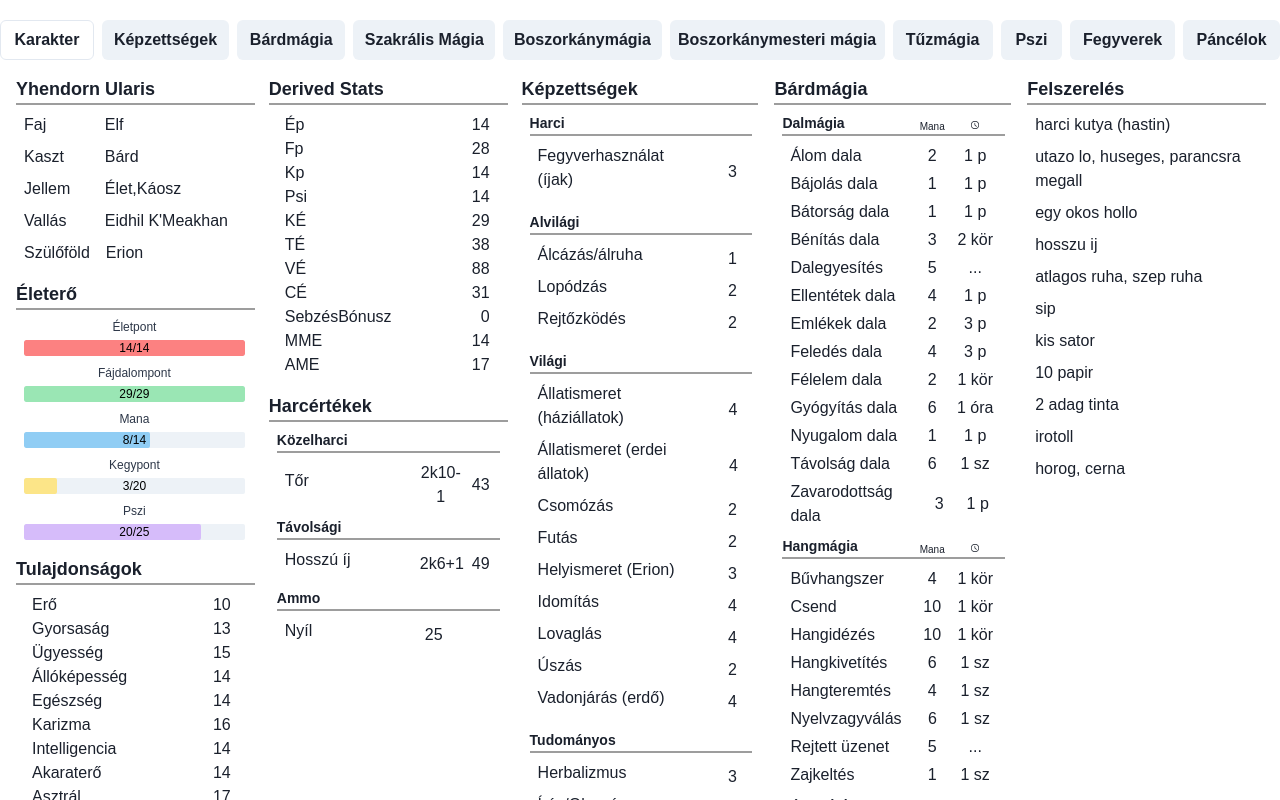
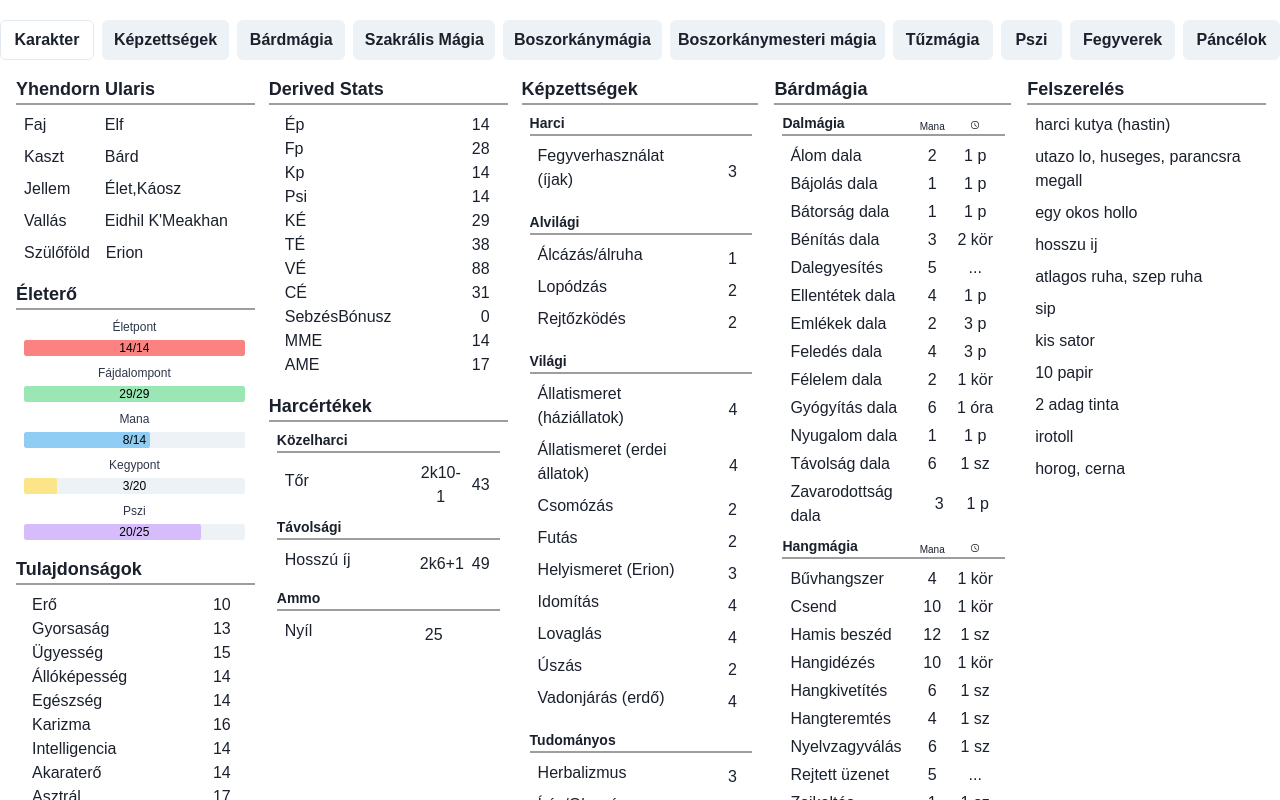
Before and after one commit to codex-magica/codex-magica.github.io, a React (Create React App) app: page / in a window 1280 px wide. Built offline with nearby package versions, Linux system fonts and the light colour scheme; a web font is replaced by a local one.

Commit message:
updating mana

```diff
--- a/src/components/character/sheet/BardSpellsPanel.tsx
+++ b/src/components/character/sheet/BardSpellsPanel.tsx
@@ -18,7 +18,7 @@ export const BardSpellsPanel = () => {
     const numberPart = parseInt(spell.cost.toString().replace(/\D/g, ''));
     return numberPart <= maxMana;
   }
-  const availableSpells = useMemo(()=> BardMagicValues.filter((spell) => isSpellAvailable(spell, 10)),[])
+  const availableSpells = useMemo(()=> BardMagicValues.filter((spell) => isSpellAvailable(spell, 14)),[])
 
   const shortenedCastingTime = (castingTime: string) => {
     const shortnededSz = castingTime.replace("szegmens", "sz").replace("perc", "p");
```
